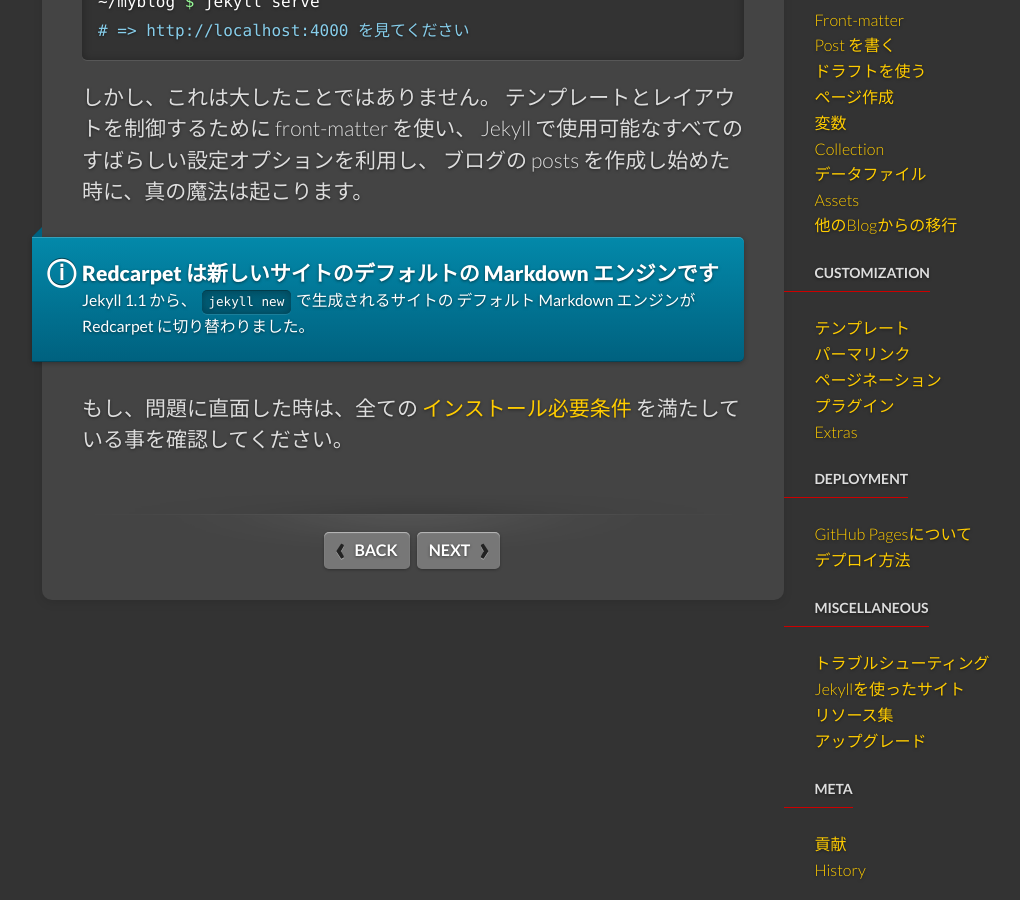
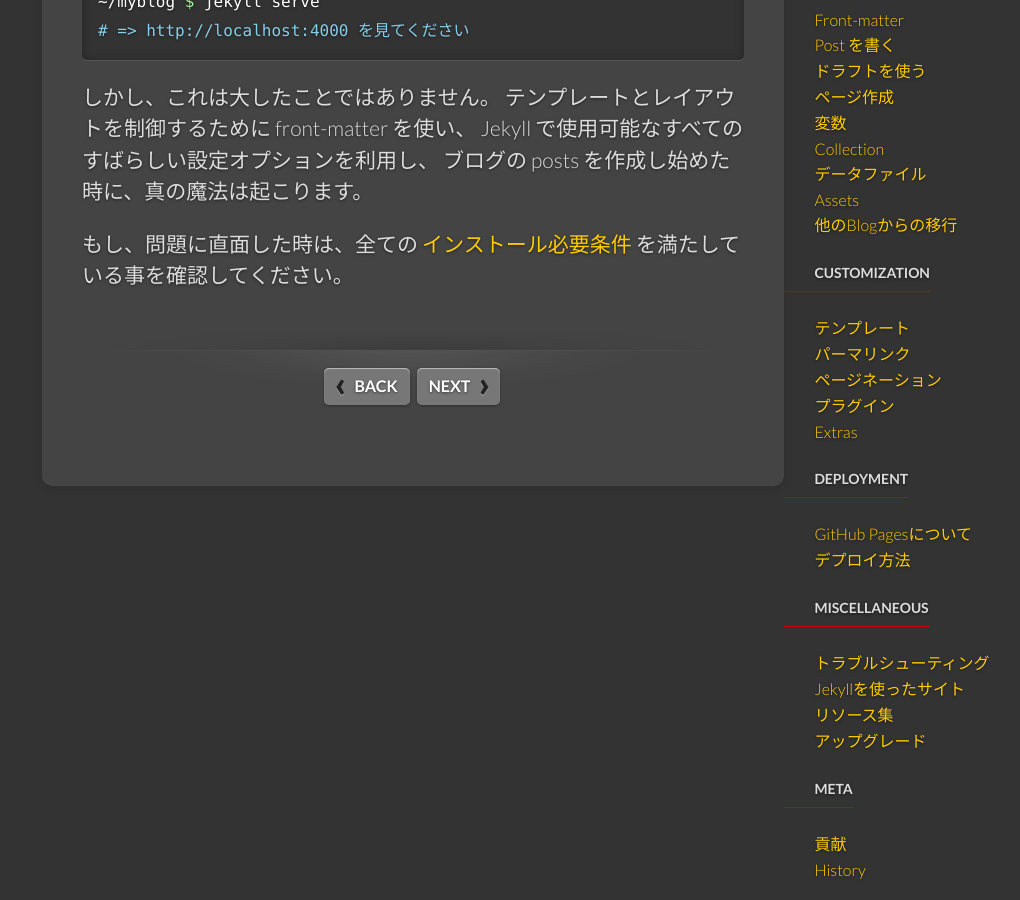
Before and after one commit to jekyllrb-ja/jekyllrb-ja.github.io, a Jekyll site: the page built from _docs/quickstart.md, in a window 1280 px wide and 900 px high, scrolled down 473 px. Shown: the whole window, without its empty margins (129-1149 px from the left). Built offline with Jekyll 4.4.1, drawn with Linux system fonts in a browser that asks for light colours; nearby versions of some CDN libraries; comment, search, counter and statistics services are not loaded.

Commit message:
quickstart.md を本家に追従

```diff
--- a/_docs/quickstart.md
+++ b/_docs/quickstart.md
@@ -51,20 +52,6 @@
 advantage of all the awesome configuration options Jekyll makes available.
 -->
 
-<div class="note info">
-  <h5>Redcarpet は新しいサイトのデフォルトの Markdown エンジンです</h5>
-  <p>Jekyll 1.1 から、 <code>jekyll new</code> で生成されるサイトの
-     デフォルト Markdown エンジンが Redcarpet に切り替わりました。</p>
-</div>
-
-<!--original
-<div class="note info">
-  <h5>Redcarpet is the default Markdown engine for new sites</h5>
-  <p>In Jekyll 1.1, we switched the default markdown engine for sites
-     generated with <code>jekyll new</code> to Redcarpet</p>
-</div>
--->
-
 もし、問題に直面した時は、全ての [インストール必要条件][Installation]
 を満たしている事を確認してください。
 
```
Also changed, not shown: other parts of _docs/quickstart.md (+1 -0 lines).
